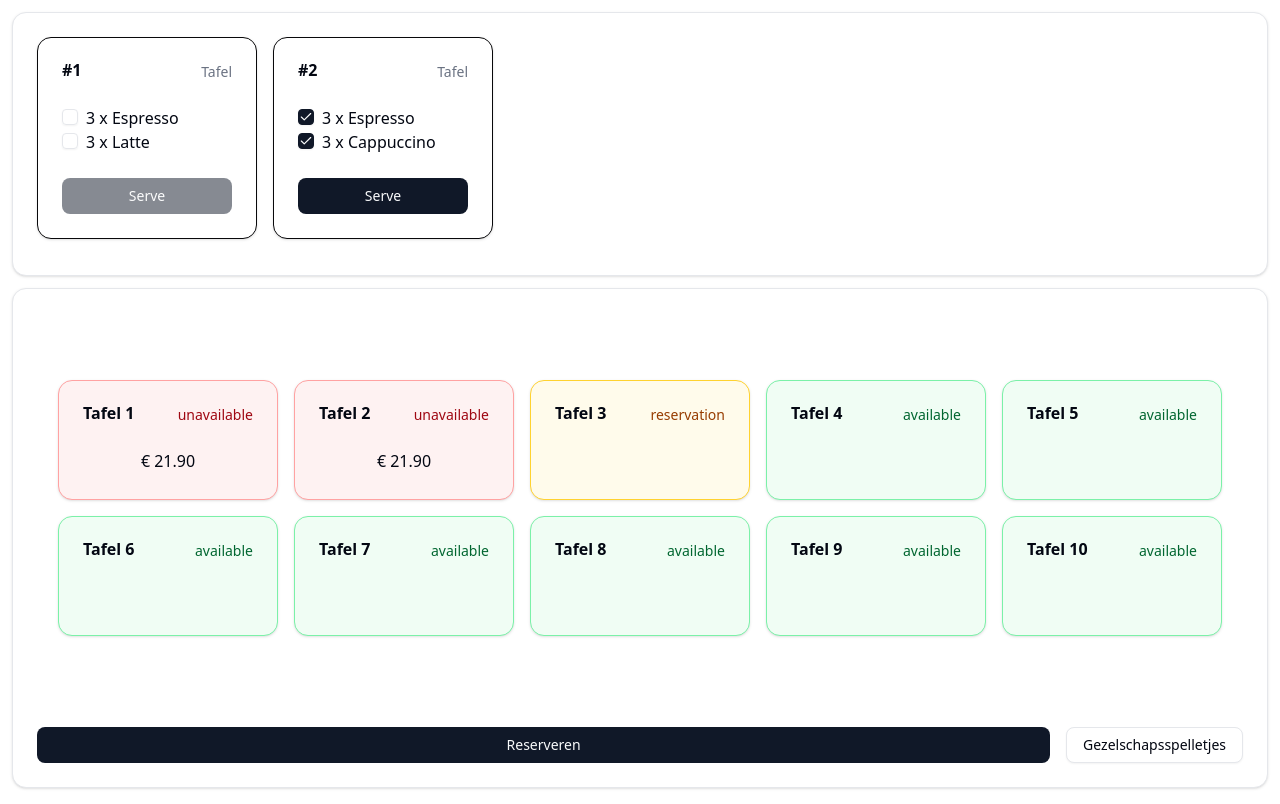
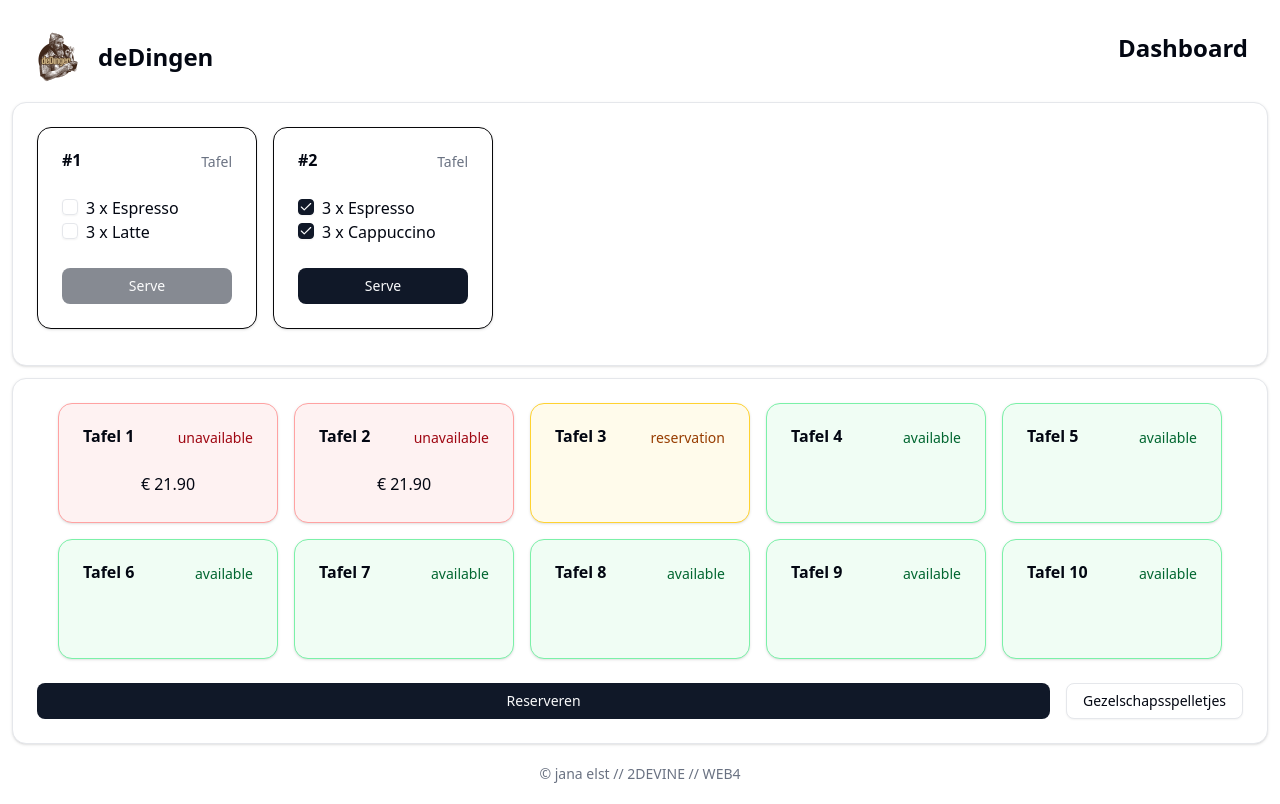
Before and after one commit to Jana-Elst/maitre-hotel, a React (Vite) app: page / in a window 1280 px wide. Built offline with nearby package versions, Linux system fonts and the light colour scheme; a web font is replaced by a local one.

Commit message:
create footer and header

```diff
--- a/index.html
+++ b/index.html
@@ -2,7 +2,7 @@
 <html lang="en">
   <head>
     <meta charset="UTF-8" />
-    <link rel="icon" type="image/svg+xml" href="/vite.svg" />
+    <link rel="icon" type="image/svg+xml" href="/deDingen.ico" />
     <meta name="viewport" content="width=device-width, initial-scale=1.0" />
 
     <link rel="preconnect" href="https://rsms.me/">
--- a/src/App.jsx
+++ b/src/App.jsx
@@ -1,40 +1,12 @@
-import { useState, useEffect } from 'react'
+import { useState } from 'react'
 import './App.css'
 
 //different elements
 import OrderDashboard from './components/orderDashboard';
 import TableDashboard from './components/tableDashboard';
 import DetailDashboard from './components/detailDashboard.jsx';
-
-
-//imported data
-import { productData, restaurantData } from './data.js';
-
-const updateRestaurantData = (setRestaurantVariables, restaurantVariables) => {
-  console.log('update data');
-  const tableInformation = restaurantData().tables.map(table => ({
-    id: table.id,
-    status: "available"
-  }));
-
-  let gameInformation = {};
-  const categoryGames = productData().categories.find(category => category.name === 'Gezelschapsspelen');
-  if (categoryGames) {
-    const gameSubCategoryIds = categoryGames.subcategoryIds;
-    const gameData = productData().products.filter(product => gameSubCategoryIds.includes(product.subcategoryID));
-
-    gameInformation = gameData.map(game => ({
-      id: game.id,
-      tableIds: []
-    }));
-  }
-
-  setRestaurantVariables({
-    ...restaurantVariables,
-    tables: tableInformation,
-    games: gameInformation
-  });
-}
+import Header from './components/header.jsx';
+import Footer from './components/footer.jsx';
 
 function App() {
   const [restaurantVariables, setRestaurantVariables] = useState(
@@ -116,18 +88,16 @@ function App() {
     }
   );
 
-  //zorgen dat functie alleen in het begin uitgevoerd wordt
-  // useEffect(() => {
-  //   updateRestaurantData(setRestaurantVariables, restaurantVariables);
-  //   console.log(restaurantVariables)
-  // }, []);
+  return (
+    <div className='h-dvh p-3' >
+      <Header />
+      <main className='grid grid-rows-[max-content] gap-3'>
+        <OrderDashboard restaurantVariables={restaurantVariables} setRestaurantVariables={setRestaurantVariables} />
+        <TableDashboard restaurantVariables={restaurantVariables} setRestaurantVariables={setRestaurantVariables} />
+        <DetailDashboard restaurantVariables={restaurantVariables} setRestaurantVariables={setRestaurantVariables} />
+      </main>
+      <Footer />
 
-  return (
-    <div className='app p-3 grid grid-rows-[max-content] gap-3 h-dvh' >
-      <h1 className="visually-hidden">Restaurant Dashboard</h1>
-      <OrderDashboard restaurantVariables={restaurantVariables} setRestaurantVariables={setRestaurantVariables} />
-      <TableDashboard restaurantVariables={restaurantVariables} setRestaurantVariables={setRestaurantVariables} />
-      <DetailDashboard restaurantVariables={restaurantVariables} setRestaurantVariables={setRestaurantVariables} />
     </div >
   )
 }
--- /dev/null
+++ b/src/components/footer.jsx
@@ -0,0 +1,9 @@
+const Footer = () => {
+    return (
+        <footer className='p-5 '>
+            <p className="text-sm text-muted-foreground text-center">© jana elst // 2DEVINE // WEB4</p>
+        </footer>
+    );
+};
+
+export default Footer;
--- /dev/null
+++ b/src/components/header.jsx
@@ -0,0 +1,15 @@
+import logo from '../assets/deDingen.png';
+
+const Header = () => {
+    return (
+        <header className='p-5 flex justify-between'>
+            <div className='flex gap-4 items-center '>
+                <img src={logo} alt="Logo" width={50} height={50} />
+                <h1 className='text-2xl font-semibold'>deDingen</h1>
+            </div>
+            <p className='text-2xl font-semibold'>Dashboard</p>
+        </header>
+    );
+};
+
+export default Header;
```
Also changed, not shown: src/assets/deDingen.png (added), 1 other file (tests, documents, lock files or other folders).
